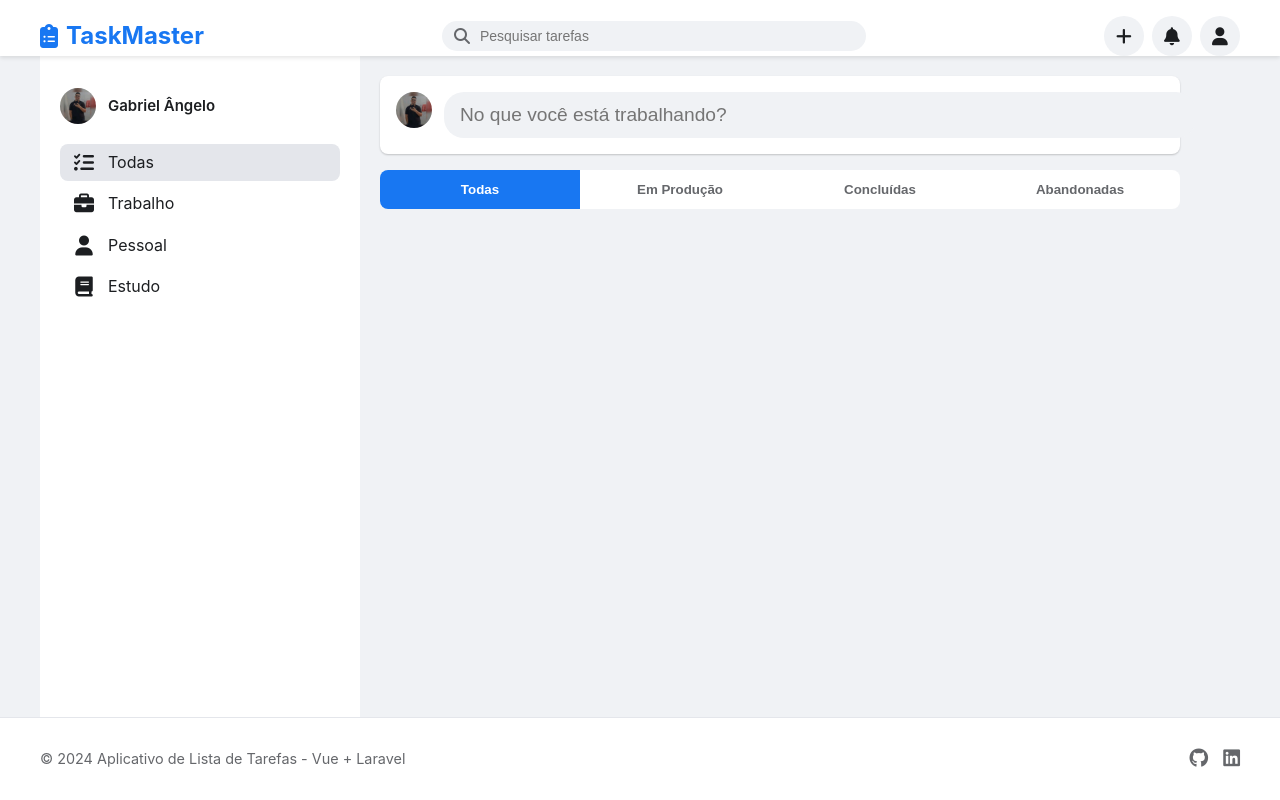
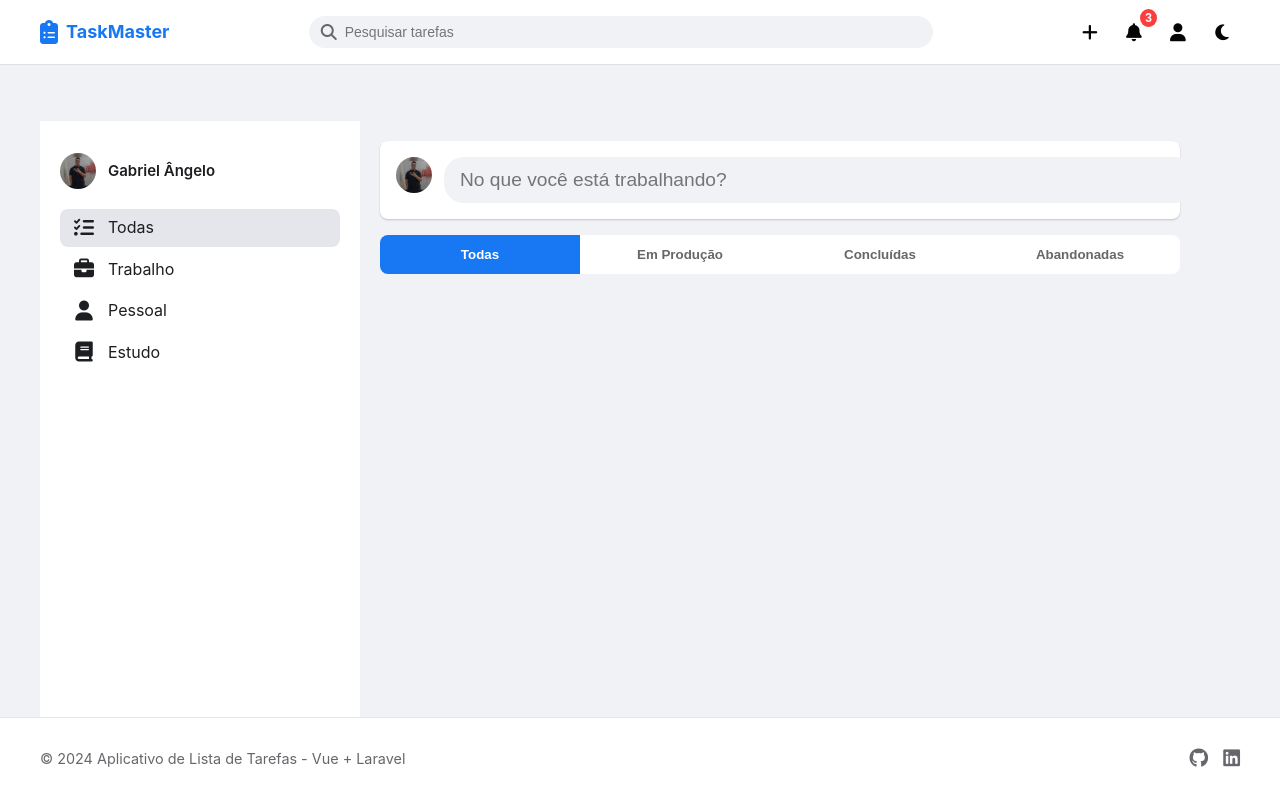
Before and after one commit to DevAngeloOliveira/Vue-TodoList-Front, a Vue app: page / in a window 1280 px wide. Built offline with nearby package versions, Linux system fonts and the light colour scheme.

Commit message:
Alterações de estilização.

```diff
--- a/src/components/Header.vue
+++ b/src/components/Header.vue
@@ -1,5 +1,35 @@
 <script setup lang="ts">
-// Nenhum script necessário
+import { ref } from "vue";
+
+const isSearchFocused = ref(false);
+const notificationCount = ref(3); // Exemplo de contagem de notificações
+
+const addTask = () => {
+  // Lógica para adicionar tarefa
+  console.log("Adicionar tarefa");
+};
+
+const toggleNotifications = () => {
+  // Lógica para abrir/fechar notificações
+  console.log("Toggle notificações");
+};
+
+const toggleUserMenu = () => {
+  // Lógica para abrir/fechar menu do usuário
+  console.log("Toggle menu do usuário");
+};
+
+defineProps<{
+  isDarkTheme: boolean;
+}>();
+
+const emit = defineEmits<{
+  (e: "toggle-theme"): void;
+}>();
+
+const toggleTheme = () => {
+  emit("toggle-theme");
+};
 </script>
 
 <template>
@@ -9,14 +39,35 @@
         <i class="fas fa-clipboard-list"></i>
         <h1>TaskMaster</h1>
       </div>
-      <div class="search-bar">
+      <div class="search-bar" :class="{ 'search-bar-focus': isSearchFocused }">
         <i class="fas fa-search"></i>
-        <input type="text" placeholder="Pesquisar tarefas" />
+        <input
+          type="text"
+          placeholder="Pesquisar tarefas"
+          @focus="isSearchFocused = true"
+          @blur="isSearchFocused = false"
+        />
       </div>
       <div class="user-actions">
-        <button class="icon-btn"><i class="fas fa-plus"></i></button>
-        <button class="icon-btn"><i class="fas fa-bell"></i></button>
-        <button class="icon-btn"><i class="fas fa-user"></i></button>
+        <button class="icon-btn" title="Adicionar tarefa" @click="addTask">
+          <i class="fas fa-plus"></i>
+        </button>
+        <button
+          class="icon-btn"
+          title="Notificações"
+          @click="toggleNotifications"
+        >
+          <i class="fas fa-bell"></i>
+          <span v-if="notificationCount" class="notification-badge">{{
+            notificationCount
+          }}</span>
+        </button>
+        <button class="icon-btn" title="Perfil" @click="toggleUserMenu">
+          <i class="fas fa-user"></i>
+        </button>
+        <button class="icon-btn" title="Alternar tema" @click="toggleTheme">
+          <i :class="isDarkTheme ? 'fas fa-sun' : 'fas fa-moon'"></i>
+        </button>
       </div>
     </div>
   </header>
@@ -24,118 +75,134 @@
 
 <style scoped>
 .header {
-  background-color: var(--fb-white);
-  box-shadow: 0 2px 4px rgba(0, 0, 0, 0.1);
-  position: fixed;
-  top: 0;
-  left: 0;
-  right: 0;
-  z-index: 1000;
-  height: 56px; /* Altura fixa para o cabeçalho */
+  background-color: #ffffff;
+  border-bottom: 1px solid #e0e0e0;
+  padding: 8px 16px;
 }
 
 .header-content {
   display: flex;
   align-items: center;
   justify-content: space-between;
-  padding: 8px 16px;
   max-width: 1200px;
   margin: 0 auto;
-  width: 100%;
-  height: 100%; /* Ocupa toda a altura do cabeçalho */
 }
 
 .logo {
   display: flex;
   align-items: center;
-  flex-shrink: 0;
+  color: #1877f2;
+  font-weight: bold;
 }
 
 .logo i {
   font-size: 24px;
-  color: var(--fb-blue);
   margin-right: 8px;
 }
 
 .logo h1 {
-  font-size: 24px;
-  font-weight: bold;
-  color: var(--fb-blue);
+  font-size: 18px;
 }
 
 .search-bar {
+  flex-grow: 1;
+  max-width: 600px;
+  margin: 0 16px;
+  position: relative;
+  background-color: #f0f2f5;
+  border-radius: 20px;
+  padding: 4px 12px;
   display: flex;
   align-items: center;
-  background-color: var(--fb-gray);
-  border-radius: 20px;
-  padding: 6px 12px;
-  flex: 1;
-  max-width: 400px;
-  margin: 0 16px;
+  transition: box-shadow 0.3s ease;
+}
+
+.search-bar-focus {
+  box-shadow: 0 0 0 2px #1877f2;
 }
 
 .search-bar i {
-  color: var(--fb-dark-gray);
+  color: #65676b;
   margin-right: 8px;
+  pointer-events: none; /* Impede que o ícone seja selecionável */
 }
 
 .search-bar input {
+  flex-grow: 1;
   border: none;
   background-color: transparent;
   font-size: 14px;
-  width: 100%;
-}
-
-.search-bar input:focus {
+  padding: 4px 0;
   outline: none;
 }
 
 .user-actions {
   display: flex;
   gap: 8px;
-  order: 2;
 }
 
 .icon-btn {
-  background-color: var(--fb-gray);
+  background-color: transparent;
   border: none;
   border-radius: 50%;
-  width: 40px;
-  height: 40px;
+  width: 36px;
+  height: 36px;
   display: flex;
   align-items: center;
   justify-content: center;
   cursor: pointer;
-  transition: transform 0.3s ease, background-color 0.3s ease;
+  position: relative;
+  transition: background-color 0.3s ease;
 }
 
 .icon-btn:hover {
-  transform: scale(1.05);
+  background-color: #f0f2f5;
+}
+
+.icon-btn:active {
+  background-color: #e4e6eb;
 }
 
 .icon-btn i {
   font-size: 18px;
-  color: var(--fb-black);
+  color: #050505;
+}
+
+.notification-badge {
+  position: absolute;
+  top: -5px;
+  right: -5px;
+  background-color: #fa3e3e;
+  color: white;
+  border-radius: 50%;
+  padding: 2px 5px;
+  font-size: 12px;
+  font-weight: bold;
+}
+
+@keyframes pulse {
+  0% {
+    transform: scale(1);
+  }
+  50% {
+    transform: scale(1.1);
+  }
+  100% {
+    transform: scale(1);
+  }
+}
+
+.icon-btn:hover .notification-badge {
+  animation: pulse 0.5s infinite;
 }
 
 @media (max-width: 768px) {
-  .header-content {
-    flex-wrap: wrap;
-  }
-
-  .logo {
-    width: 100%;
-    margin-bottom: 8px;
+  .logo h1 {
+    display: none;
   }
 
   .search-bar {
-    order: 3;
-    max-width: 100%;
-    margin: 8px 0 0;
-  }
-
-  .user-actions {
-    order: 2;
+    max-width: 50%;
   }
 }
 </style>
--- a/src/components/TodoList.vue
+++ b/src/components/TodoList.vue
@@ -214,7 +214,7 @@ const hideAddTodoActions = () => {
         >
           <div class="todo-header">
             <div class="user-avatar">
-              <img src="https://via.placeholder.com/40" alt="User Avatar" />
+              <img src="../assets//images/image.png" alt="User Avatar" />
             </div>
             <div class="todo-info">
               <span class="todo-category">
@@ -325,4 +325,10 @@ const hideAddTodoActions = () => {
 .todo-menu-item:hover {
   background-color: var(--fb-light-gray);
 }
+
+.todo-card {
+  background-color: var(--card-bg);
+  color: var(--text-color);
+  border: 1px solid var(--border-color);
+}
 </style>
```
